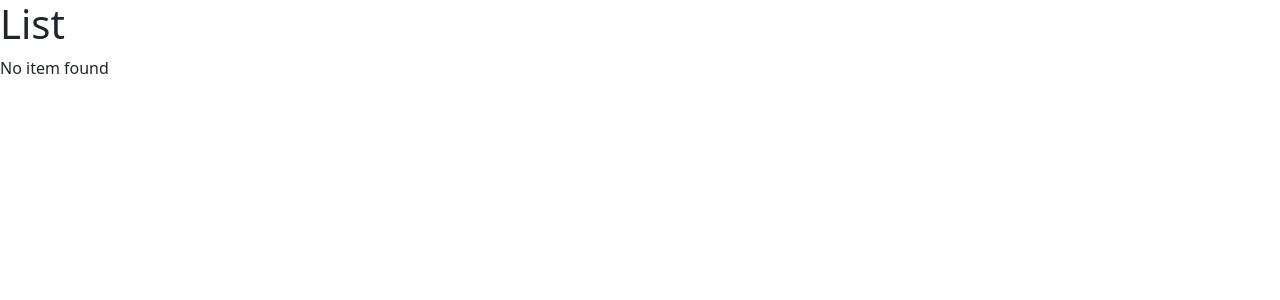
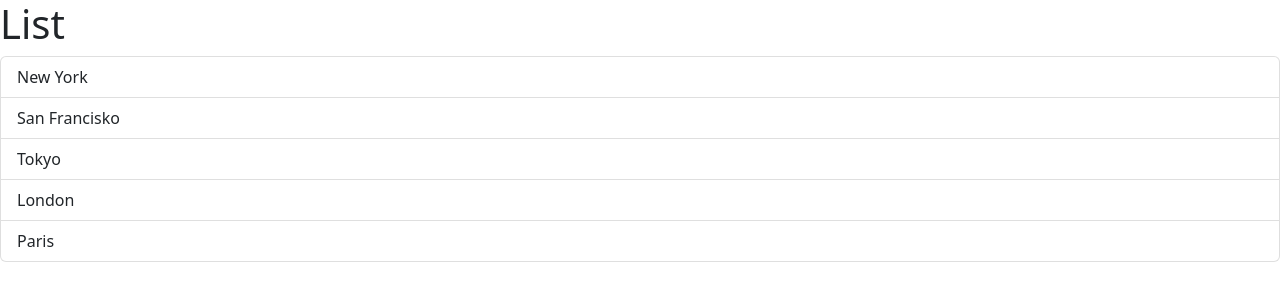
Before and after one commit to igorbaland/react-18, a React (Vite) app: page / in a window 1280 px wide. Shown: the top 300 px of the page. Built offline with nearby package versions, Linux system fonts and the light colour scheme; the HTML template or start-up script is replaced by a standard one.

Commit message:
Handling Events
modified:   src/components/ListGroup.tsx

```diff
--- a/src/components/ListGroup.tsx
+++ b/src/components/ListGroup.tsx
@@ -1,30 +1,19 @@
+import { MouseEvent } from "react";
+
 function ListGroup() {
   let items = ["New York", "San Francisko", "Tokyo", "London", "Paris"];
-  items = [];
 
-  /*
-    const message = items.length === 0 ? <p>No item found</p> : null;
-
-    const getMessage = () => {
-        items.length === 0 ? <p>No item found</p> : null;
-    }
-  */
-
-  /*if (items.length === 0)
-    return (
-      <>
-        <h1>List</h1>
-        <p>No item found</p>
-      </>
-    );*/
+  const handleClick = (event: MouseEvent) => console.log(event);
 
   return (
     <>
       <h1>List</h1>
       {items.length === 0 && <p>No item found</p>}
       <ul className="list-group">
-        {items.map((item) => (
-          <li key={item}>{item}</li>
+        {items.map((item, index) => (
+          <li className="list-group-item" key={item} onClick={handleClick}>
+            {item}
+          </li>
         ))}
       </ul>
     </>
```
